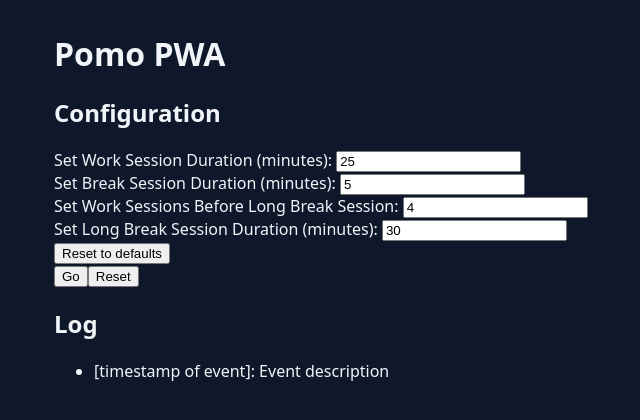
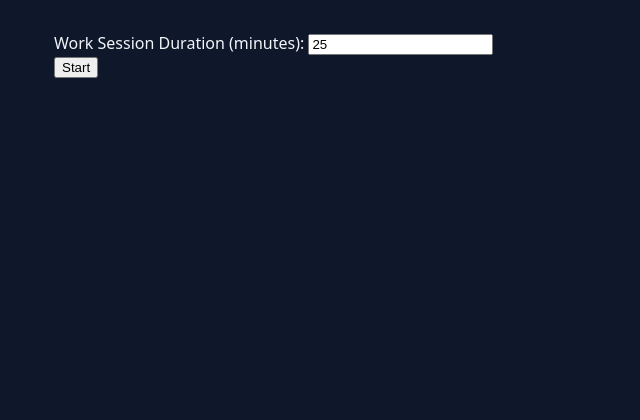
Before and after one commit to ethan-mfb/pomo, a React (Vite) app: page / in a window 1280 px wide. Shown: the top 420 px of the page, without its empty margins (266-906 px from the left). Built offline with nearby package versions, Linux system fonts and the light colour scheme.

Commit message:
init app

```diff
--- a/src/App.tsx
+++ b/src/App.tsx
@@ -1,85 +1,22 @@
+import { NumberInput } from './components/NumberInput.tsx';
+
 export function App() {
   return (
     <div className="app">
-      <h1>Pomo PWA</h1>
-
-      <section>
-        <h2>Configuration</h2>
-        <div>
-          {/* how long each work session lasts */}
-          <label htmlFor="duration">Set Work Session Duration (minutes): </label>
-          <input type="number" name="duration" id="duration" value={25} placeholder="25" />
-        </div>
-        <div>
-          {/* how many minutes the break session is after a work session */}
-          <label htmlFor="break">Set Break Session Duration (minutes): </label>
-          <input type="number" name="break" id="break" value={5} placeholder="5" />
-        </div>
-        <div>
-          {/* how many work sessions before a long break session is taken */}
-          <label htmlFor="sessionsBeforeLongBreak">
-            Set Work Sessions Before Long Break Session:{' '}
-          </label>
-          <input
-            type="number"
-            name="sessionsBeforeLongBreak"
-            id="sessionsBeforeLongBreak"
-            value={4}
-            placeholder="4"
+      <NumberInput
+        id="work-duration"
+        label="Work Session Duration (minutes):"
+        value={25}
+        placeholder="25"
+        onChange={console.log}
       />
-        </div>
-        <div>
-          {/* how many minutes the long break session lasts */}
-          <label htmlFor="longBreak">Set Long Break Session Duration (minutes): </label>
-          <input type="number" name="longBreak" id="longBreak" value={30} placeholder="30" />
-        </div>
-        <div>
       <button
-            type="button"
         onClick={() => {
-              // TODO: implement - this should reset the configuration values to their defaults
-              throw new Error('not implemented');
+          throw new Error('TODO: implement');
         }}
       >
-            Reset to defaults
+        Start
       </button>
-        </div>
-      </section>
-
-      <section>
-        <button
-          type="button"
-          onClick={() => {
-            // TODO: implement
-            // this should start the next session based on the current state of the pomo app
-            // if any of the configuration values have changed, it should use the new configuration values for the next session and the change should be logged
-            // there are several session types: work session, break session, long break session
-            // this should also log the event that the session has started with a timestamp and a short description of the session type that has started
-            throw new Error('not implemented');
-          }}
-        >
-          Go
-        </button>
-        <button
-          type="button"
-          onClick={() => {
-            // TODO: implement
-            // this should reset the timer and all state to the current configuration values
-            // this should also clear the log of events that have been recorded so far
-            throw new Error('not implemented');
-          }}
-        >
-          Reset
-        </button>
-      </section>
-
-      <section>
-        {/* TODO: list the events with the timestamp that they happen in and a short description of the event. */}
-        <h2>Log</h2>
-        <ul>
-          <li>[timestamp of event]: Event description</li>
-        </ul>
-      </section>
     </div>
   );
 }
```
Lines whose indentation alone changed are shown as unchanged.
